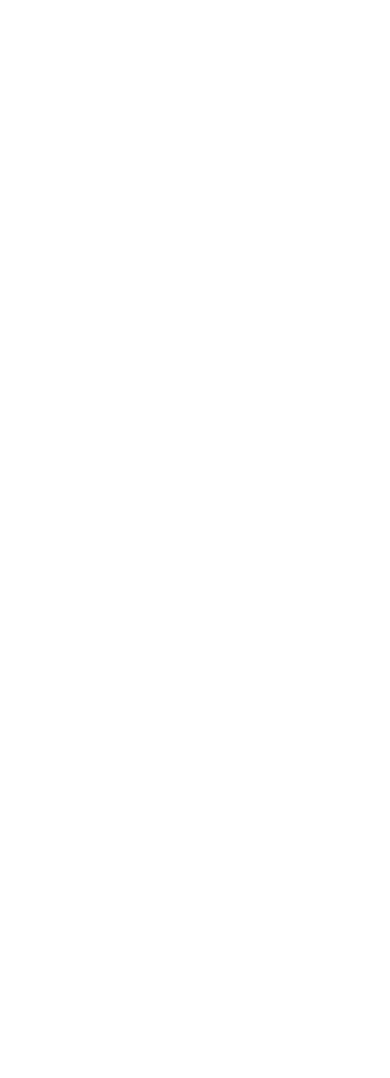
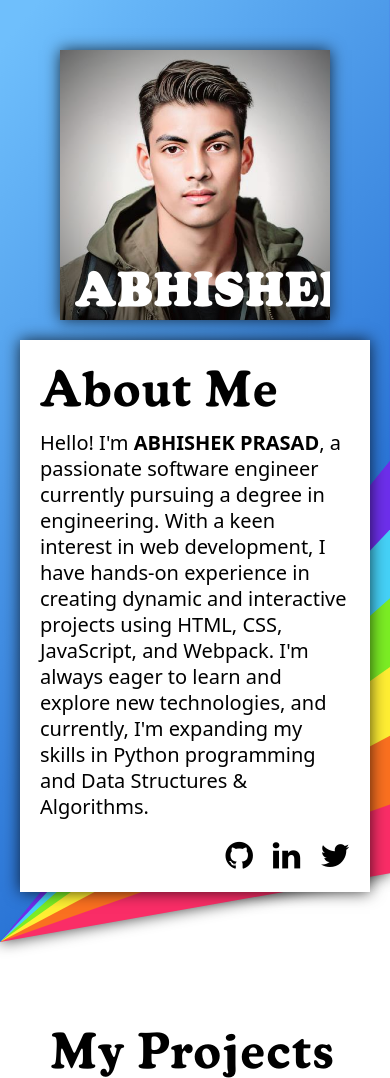
Before and after one commit to ABHISHEK-PRASAD-BAHELIYA/Responsive-Homepage-Project, a website built with webpack: page dist/index.html in a window 390 px wide. Shown: the top 1078 px of the page. Before the commit the page ends 844 px from the top, so only its background shows below. Built offline with nearby package versions, Linux system fonts and the light colour scheme; files whose address does not match are found by name.

Commit message:
fix bugs and add some modules

```diff
--- a/src/footer.js
+++ b/src/footer.js
@@ -1,4 +1,6 @@
-export const footer = `
+// footer.js
+export function renderFooter() {
+    return `
       <footer class="footer">
         <div class="red footer-style"></div>
         <div class="orange footer-style"></div>
@@ -9,14 +11,14 @@ export const footer = `
         <div class="wrapper">
           <div class="contact-info">
             <h2>Contact Me</h2>
-      <p>Please get in touch if you think our work could be mutually beneficial!</p>
+            <p>Please get in touch if you think our work<br>could be mutually beneficial!</p>
             <p>Green Dolphin St. Prison<br>Port St. Lucie, Florida</p>
             <p><i class="fa fa-phone"></i>&nbsp; 555-555-5555</p>
             <p><i class="fa fa-envelope"></i>&nbsp; yareyaredawa@gmail.com</p>
             <div class="social-icons footer-icons">
-        <a href="#" class="fa fa-github"></a>
-        <a href="#" class="fa fa-linkedin"></a>
-        <a href="#" class="fa fa-twitter"></a>
+              <a href="" class="fa fa-github"></a>
+              <a href="" class="fa fa-linkedin"></a>
+              <a href="" class="fa fa-twitter"></a>
             </div>
           </div>
           <div class="img-wrapper">
@@ -25,3 +27,4 @@ export const footer = `
         </div>
       </footer>
     `;
+  }
--- a/src/header.js
+++ b/src/header.js
@@ -1,5 +1,6 @@
-
-export const header = `
+// header.js
+export function renderHeader() {
+    return `
       <header class="header">
         <div class="style-wrapper">
           <div class="style-layer red skew box-shadow">
@@ -18,18 +19,19 @@ export const header = `
         </div>
         <div class="wrapper">
           <div class="img-wrapper">
-      <img src="imgs/jolyne-header.jpg" alt="">
-      <h1>JOLYNE CUJOH</h1>
+            <img src="../dist/assets/profiile_image.jpeg" alt="">
+            <h1>ABHISHEK</h1>
           </div>
           <div class="about-me">
             <h2>About Me</h2>
-      <p>Lorem ipsum dolor sit amet consectetur, adipisicing elit...</p>
+            <p>Hello! I'm <strong>ABHISHEK PRASAD</strong>, a passionate software engineer currently pursuing a degree in engineering. With a keen interest in web development, I have hands-on experience in creating dynamic and interactive projects using HTML, CSS, JavaScript, and Webpack. I'm always eager to learn and explore new technologies, and currently, I'm expanding my skills in Python programming and Data Structures & Algorithms.</p>
             <div class="social-icons">
-        <a href="#" class="fa fa-github"></a>
-        <a href="#" class="fa fa-linkedin"></a>
-        <a href="#" class="fa fa-twitter"></a>
+              <a href="https://github.com/ABHISHEK-PRASAD-BAHELIYA" class="fa fa-github"></a>
+              <a href="https://www.linkedin.com/in/abhishek-prasad-baheliya/" class="fa fa-linkedin"></a>
+              <a href="https://x.com/74401Abhishek" class="fa fa-twitter"></a>
             </div>
           </div>
         </div>
       </header>
     `;
+  }
--- a/src/index.js
+++ b/src/index.js
@@ -0,0 +1,15 @@
+// index.js
+import { renderHeader } from './header.js';
+import { renderMainSection } from './mainSection.js';
+import { renderFooter } from './footer.js';
+import './style.css';
+
+// Get the root element where the content will be injected
+const root = document.getElementById('root');
+
+// Inject the HTML content
+root.innerHTML = `
+  ${renderHeader()}
+  ${renderMainSection()}
+  ${renderFooter()}
+`;
--- a/src/mainSection.js
+++ b/src/mainSection.js
@@ -1,21 +1,46 @@
-export const mainSection = `
-<section class="battle-section">
-  <div class="wrapper">
-    <h2>My Battles</h2>
-    <div class="battles">
+export function renderMainSection() {
+    return `
+      <section class="battle-section">
+        <div class="wrapper">
+          <h2>My Projects</h2>
+          <div class="battles">
+            ${renderBattle(
+              "Todo List",
+              "../dist/assets/todoList.png",
+              "https://jojowiki.com/SO_Episode_2",
+              "Goo Goo Dolls"
+            )}
+            ${renderBattle(
+              "vs. JOHNGALLI A.",
+              "imgs/johngallia.jpg",
+              "https://jojowiki.com/SO_Episode_3",
+              "Manhattan Transfer"
+            )}
+            ${renderBattle(
+              "vs. F.F.",
+              "imgs/ff.jpg",
+              "https://jojowiki.com/SO_Episode_8",
+              "Foo Fighters"
+            )}
+            <!-- Add more battles similarly -->
+          </div>
+        </div>
+      </section>
+    `;
+  }
+
+  function renderBattle(title, imgSrc, link, standName) {
+    return `
       <div class="battle-div box-shadow">
-        <img src="imgs/gwess.jpg" alt="">
+        <img src="${imgSrc}" alt="">
         <div class="battle-info">
           <div class="title">
-            <h3>vs. GWESS</h3>
-            <a href="https://jojowiki.com/SO_Episode_2" target="_blank" class="fa fa-external-link"></a>
+            <h3>${title}</h3>
+            <a href="${link}" target="_blank" class="fa fa-external-link"></a>
           </div>
-          <h4>「Goo Goo Dolls」</h4>
+          <h4>「${standName}」</h4>
           <p>Lorem ipsum dolor sit amet consectetur adipisicing elit...</p>
         </div>
       </div>
-      <!-- Add other battle items similarly -->
-    </div>
-  </div>
-</section>
-`;
+    `;
+  }
--- a/src/style.css
+++ b/src/style.css
@@ -0,0 +1,337 @@
+@font-face {
+    font-family: Cooper;
+    src: url(fonts/Cooper-Bold.otf);
+  }
+
+  @font-face {
+    font-family: Cooper-Black;
+    src: url(fonts/Cooper-Black.otf);
+  }
+
+  :root {
+    --header-deco-main2: #6fbffc;
+    --header-deco-main: #2b75d6;
+    --header-deco-blue: #45d1f7;
+    --header-deco-purple: #6d2feb;
+    --header-deco-green: #7bed24;
+    --header-deco-yellow: #ffee33;
+    --header-deco-orange: #fa7020;
+    --header-deco-red: #fa2d67;
+  }
+
+  * {
+    margin: 0;
+    padding: 0;
+    box-sizing: border-box;
+  }
+
+  p {
+    font-family: system-ui, -apple-system, BlinkMacSystemFont, 'Segoe UI', Roboto, Oxygen, Ubuntu, Cantarell, 'Open Sans', 'Helvetica Neue', sans-serif;
+    line-height: 1.3em;
+    font-size: 20px;
+  }
+
+  h1, h2, h3, h4, h5, h6 {
+    font-family: Cooper;
+    letter-spacing: .02em;
+    line-height: 1em;
+  }
+
+  h1 {
+    font-family: Cooper-Black;
+  }
+
+  h2 {
+    font-size: 50px;
+  }
+
+  .header {
+    position: relative;
+    margin: auto;
+  }
+
+  .style-wrapper {
+    width: 100%;
+    height: 100%;
+    position: absolute;
+    top: 0;
+    left: 0;
+    z-index: -1;
+  }
+
+  .anim-layer {
+    animation: headerAnim 1.5s ease-out forwards;
+  }
+
+  .style-layer {
+    width: 100%;
+    height: 100%;
+    position: absolute;
+    top: 0;
+    left: 0;
+    z-index: -1;
+    transform-origin: 0;
+  }
+
+  .skew {
+    transform: skewY(-10deg);
+  }
+
+  .red {
+    background-color: var(--header-deco-red);
+  }
+
+  .orange {
+    background-color: var(--header-deco-orange);
+  }
+
+  .yellow {
+    background-color: var(--header-deco-yellow);
+  }
+
+  .green {
+    background-color: var(--header-deco-green);
+  }
+
+  .purple {
+    background-color: var(--header-deco-purple);
+  }
+
+  .blue {
+    background-color: var(--header-deco-blue);
+  }
+
+  .blue-main {
+    background: linear-gradient(var(--header-deco-main2) 5%, var(--header-deco-main));
+    overflow: hidden;
+  }
+
+  .box-shadow {
+    box-shadow: 0px 0px 15px 0px rgba(0,0,0,0.75);
+  }
+
+  .header .wrapper {
+    display: flex;
+    align-items: center;
+    justify-content: center;
+    padding: 50px;
+  }
+
+  .header .img-wrapper {
+    position: relative;
+    overflow: hidden;
+    box-shadow: 0px 0px 15px 0px rgba(0,0,0,0.75);
+    width: min(100% - 20px, 400px);
+  }
+
+  .header .img-wrapper img {
+    width: 100%;
+    display: block;
+  }
+
+  .img-wrapper h1 {
+    position: absolute;
+    bottom: 10px;
+    left: 0;
+    width: 100%;
+    text-align: center;
+    color: white;
+    font-size: 40px;
+    z-index: 2;
+  }
+
+  /* vignette for header img because it's too light */
+  .header .img-wrapper::after {
+    content: "";
+    display: block;
+    width: 150%;
+    height: 150%;
+    background: radial-gradient(circle, transparent 25%, black);
+    border-radius: 50%;
+    position: absolute;
+    top: -25%;
+    left: -25%;
+  }
+
+  .about-me {
+    width: min(100vw - 40px, 600px);
+    padding: 20px;
+    box-shadow: 0px 0px 15px 0px rgba(0,0,0,0.75);
+    background-color: white;
+  }
+
+  .about-me h2 {
+    margin-bottom: 20px;
+  }
+
+  .social-icons {
+    display: flex;
+    gap: 20px;
+    justify-content: flex-end;
+    margin-top: 20px;
+  }
+
+  a.fa {
+    color: black;
+    font-size: 32px;
+    text-decoration: none;
+  }
+
+  .battle-section .wrapper {
+    width: min(100% - 100px, 1400px);
+    margin-inline: auto;
+    margin-block: 80px;
+  }
+
+  .battle-section h2 {
+    margin-bottom: 35px;
+  }
+
+  .battles {
+    display: grid;
+    grid-template-columns: repeat(auto-fill, minmax(min(100%, 350px), 1fr));
+    gap: 40px;
+  }
+
+  .battle-div img {
+    width: 100%;
+    height: 250px;
+    object-fit: cover;
+    display: block;
+  }
+
+  .battle-info {
+    padding: 10px;
+    background-color: white;
+  }
+
+  .battle-info .title {
+    display: flex;
+    justify-content: space-between;
+  }
+
+  .battle-info h3 {
+    font-size: 24px;
+    margin-bottom: 5px;
+  }
+
+  .battle-info a {
+    font-size: 24px;
+  }
+
+  .battle-info h4 {
+    font-size: 18px;
+    color: rgba(0,0,0,0.75);
+    text-indent: -1ch;
+    margin-bottom: 10px;
+  }
+
+  .battle-info p {
+    font-size: 16px;
+  }
+
+  .footer-style {
+    height: 8px;
+  }
+
+  .footer {
+    background: linear-gradient(var(--header-deco-main), var(--header-deco-main2));
+    color: white;
+  }
+
+  .footer .wrapper {
+    display: flex;
+    justify-content: center;
+  }
+
+  .footer .wrapper>* {
+    padding: 60px 40px;
+  }
+
+  .social-icons.footer-icons {
+    color: black;
+    justify-content: flex-start;
+  }
+
+  .contact-info p, .contact-info h2 {
+    margin-bottom: 15px;
+  }
+
+  .footer .img-wrapper {
+    width: min(100vw - 20px, 550px);
+  }
+
+  .footer img {
+    display: block;
+    width: 100%;
+    margin: auto;
+    object-fit: cover;
+    aspect-ratio: 4 / 3;
+  }
+
+  @keyframes headerAnim {
+    from {
+      transform: skewY(0deg);
+    }
+    to {
+      transform: skewY(-10deg);
+    }
+  }
+
+  @media (max-width: 1100px) {
+    .img-wrapper h1 {
+      font-size: 48px;
+      text-align: left;
+      left: 15px;
+    }
+
+    .about-me {
+      margin: auto;
+    }
+
+    .footer .wrapper {
+      align-items: center;
+      flex-direction: column;
+    }
+
+    .contact-info {
+      text-align: center;
+    }
+
+    .social-icons.footer-icons {
+      justify-content: center;
+    }
+
+    .footer .img-wrapper {
+      width: calc(100vw - 40px);
+    }
+  }
+
+  @media (min-width: 800px) and (max-width: 1100px) {
+    .header .wrapper {
+      display: block;
+    }
+
+    .header .img-wrapper {
+      width: 350px;
+      height: 350px;
+      float: left;
+      margin-right: 1rem;
+    }
+
+    .about-me {
+      margin-top: 60px;
+      width: min(100vw - 40px, 650px);
+    }
+  }
+
+  @media (max-width: 800px) {
+    .header .wrapper {
+      flex-direction: column;
+      gap: 20px;
+    }
+
+    .about-me {
+      margin: 0;
+    }
+  }
--- a/webpack.config.js
+++ b/webpack.config.js
@@ -6,6 +6,7 @@ module.exports = {
         filename: 'main.js',
         path: path.resolve(__dirname, 'dist'),
     },
+    mode: 'development',
     module: {
         rules: [
             {
```
Also changed, not shown: dist/223492465c8585615c9a.otf (added), dist/aab36ad47ae3ca0f851f.otf (added), dist/assets/profiile_image.jpeg (added), dist/assets/todoList.png (added), dist/index.html, dist/main.js (added), src/fonts/Cooper-Black.otf (added), src/fonts/Cooper-Bold.otf (added), 1 other file. Lines whose indentation alone changed are shown as unchanged.
